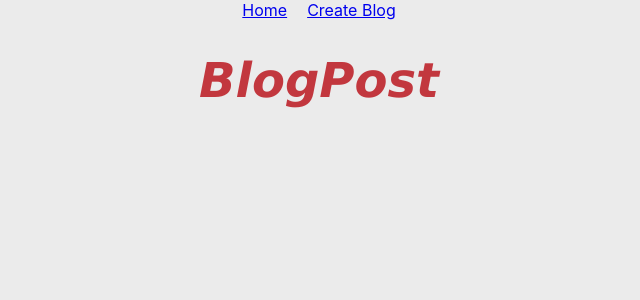
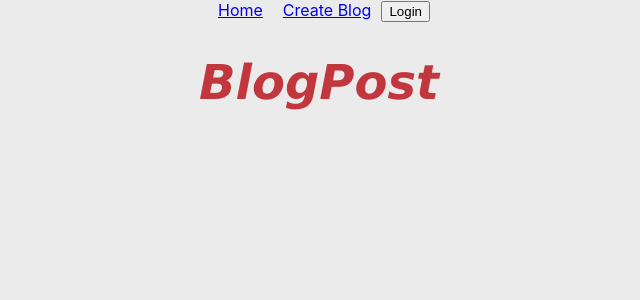
Before and after one commit to patelnic/blogpost, a React (Create React App) app in the folder client/blogpost/: page / in a window 1280 px wide. Shown: the top 300 px of the page, without its empty margins (321-961 px from the left). Built offline with nearby package versions, Linux system fonts and the light colour scheme; no server answers.

Commit message:
Iteration-2 Added a login button

```diff
--- a/client/blogpost/src/App.js
+++ b/client/blogpost/src/App.js
@@ -8,6 +8,7 @@ import { BrowserRouter, Routes, Route, Link } from 'react-router-dom';
 import CreatePost from './components/CreatePost';
 import BlogDetails from './components/BlogDetails';
 import PostList from './components/PostsList';
+import LoginButton from './components/LoginButton';
 
 
 function App() {
@@ -50,6 +51,7 @@ const deleteBlogPost = async(id) => {
       <div className="App">
         <Link to = '/'>Home</Link>
         <Link to = '/createblog'>Create Blog</Link>
+        <LoginButton />
         <Routes>
           <Route path = '/'
           element = {
--- a/client/blogpost/src/components/Auth0ProviderWithHistory.js
+++ b/client/blogpost/src/components/Auth0ProviderWithHistory.js
@@ -1,18 +1,16 @@
 import React from 'react';
 import {Auth0Provider} from "@auth0/auth0-react";
-import { BrowserRouter } from 'react-router-dom';
 
 export default function Auth0ProviderWithHistory({children}) {
   return (
-    <BrowserRouter>
+
     <Auth0Provider
         clientId={process.env.REACT_APP_AUTH0_CLIENT_ID}
         domain={process.env.REACT_APP_AUTH0_DOMAIN}
-        redirectUri={window.localStorage}
+        redirectUri={window.location.origin}
     >
     {children}
     </Auth0Provider>
-    </BrowserRouter>
   )
 
 }
--- /dev/null
+++ b/client/blogpost/src/components/LoginButton.js
@@ -0,0 +1,9 @@
+import { useAuth0 } from '@auth0/auth0-react';
+import React from 'react';
+
+export default function LoginButton() {
+  const {loginWithRedirect} = useAuth0();
+  return (
+    <button onClick={loginWithRedirect}>Login</button>
+  )
+}
--- a/client/blogpost/src/index.js
+++ b/client/blogpost/src/index.js
@@ -3,13 +3,16 @@ import ReactDOM from 'react-dom';
 import './index.css';
 import App from './App';
 import reportWebVitals from './reportWebVitals';
-import Auth0ProviderWithHistory from './components/Auth0ProviderWithHistory'
+import Auth0ProviderWithHistory from './components/Auth0ProviderWithHistory';
+import { BrowserRouter } from 'react-router-dom';
 
 ReactDOM.render(
   <React.StrictMode>
+    <BrowserRouter>
     <Auth0ProviderWithHistory>
       <App />
     </Auth0ProviderWithHistory>
+    </BrowserRouter>
   </React.StrictMode>,
   document.getElementById('root')
 );
```
